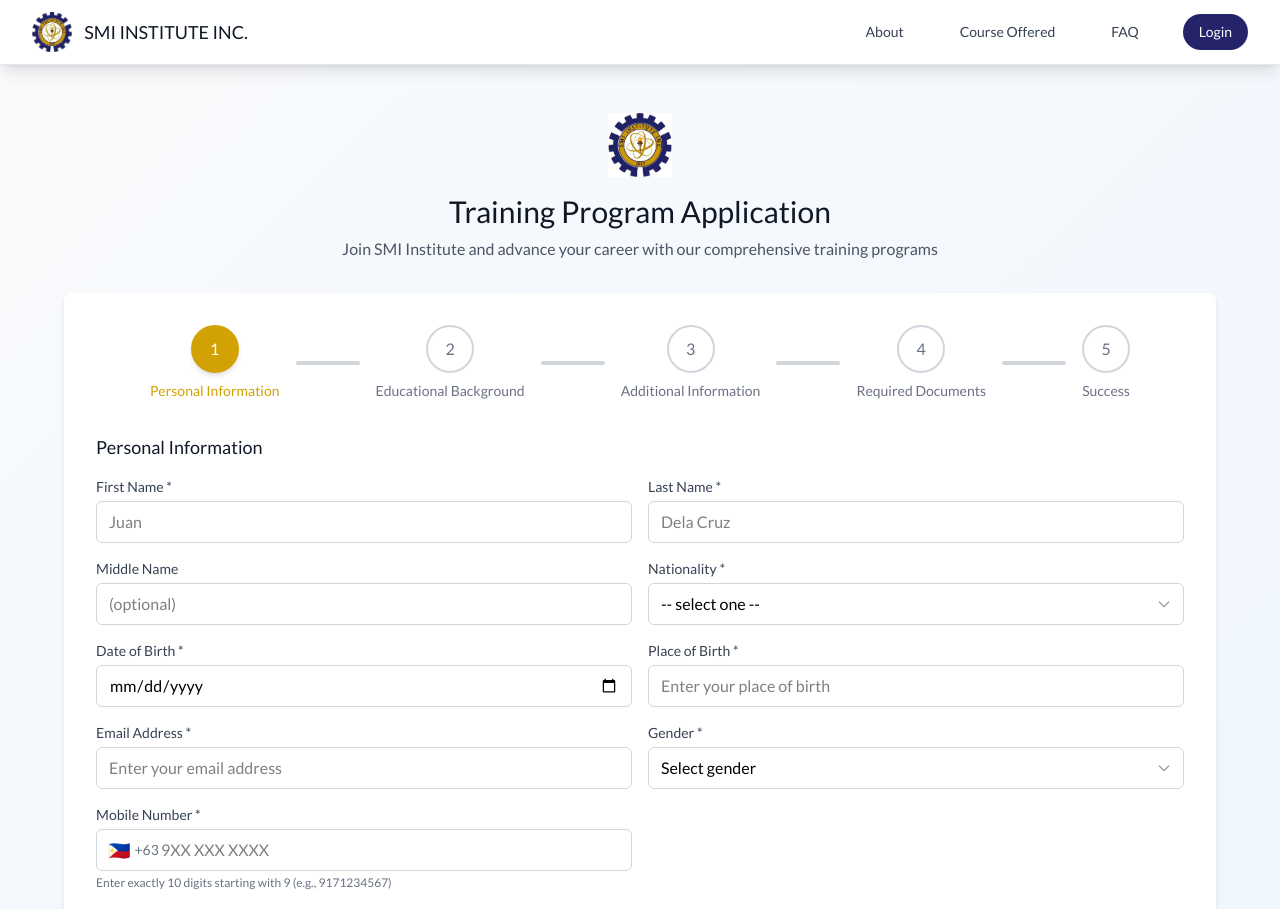
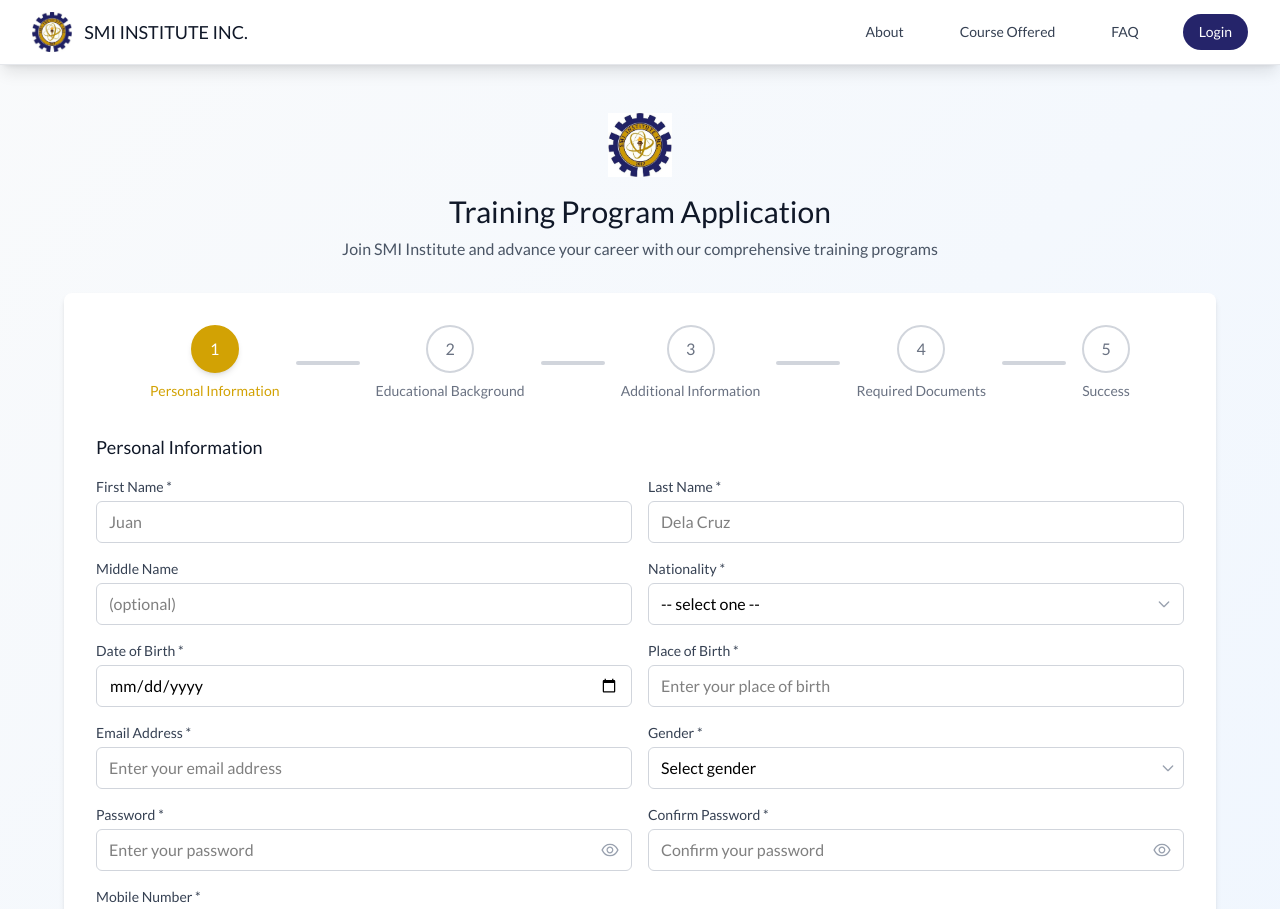
Before and after one commit to aizypena/TrackEd, a React (Vite) app in the folder tracked-frontend/: page /application in a window 1280 px wide. Shown: the top 909 px of the page. Built offline with nearby package versions, Linux system fonts and the light colour scheme.

Commit message:
application page working with upload and password

```diff
--- a/tracked-frontend/src/pages/Login.jsx
+++ b/tracked-frontend/src/pages/Login.jsx
@@ -42,7 +42,7 @@ const Login = () => {
 
     try {
       // API call to backend for authentication
-      console.log('Making API call to backend...');
+      // console.log('Making API call to backend...');
       const response = await fetch('http://localhost:8000/api/login', {
         method: 'POST',
         headers: {
--- a/tracked-frontend/src/pages/applicants/Application.jsx
+++ b/tracked-frontend/src/pages/applicants/Application.jsx
@@ -1,11 +1,14 @@
 import { useState } from 'react';
 import { Link } from 'react-router-dom';
+import { AiOutlineEye, AiOutlineEyeInvisible } from 'react-icons/ai';
 import Navbar from '../../layouts/applicants/Navbar';
 import { nationalities } from '../../utils/nationalities';
 
 const Signup = () => {
   const [currentStep, setCurrentStep] = useState(1);
   const [showConfirmModal, setShowConfirmModal] = useState(false);
+  const [showPassword, setShowPassword] = useState(false);
+  const [showConfirmPassword, setShowConfirmPassword] = useState(false);
   const [formData, setFormData] = useState({
     // Personal Information
     firstName: '',
@@ -16,6 +19,8 @@ const Signup = () => {
     address: '',
     placeOfBirth: '',
     email: '',
+    password: '',
+    confirmPassword: '',
     gender: '',
     mobileNumber: '',
 
@@ -114,6 +119,37 @@ const Signup = () => {
         ...prev,
         [name]: value && value !== 'filipino'
           ? 'This training program is currently only available for Filipino citizens.'
+          : ''
+      }));
+    } else if (name === 'password') {
+      // Handle password validation
+      setFormData(prev => ({
+        ...prev,
+        [name]: value
+      }));
+
+      // Update errors for password
+      setErrors(prev => ({
+        ...prev,
+        [name]: value && value.length < 8
+          ? 'Password must be at least 8 characters long'
+          : '',
+        confirmPassword: prev.confirmPassword && formData.confirmPassword !== value
+          ? 'Passwords do not match'
+          : ''
+      }));
+    } else if (name === 'confirmPassword') {
+      // Handle confirm password validation
+      setFormData(prev => ({
+        ...prev,
+        [name]: value
+      }));
+
+      // Update errors for confirm password
+      setErrors(prev => ({
+        ...prev,
+        [name]: value && value !== formData.password
+          ? 'Passwords do not match'
           : ''
       }));
     } else {
@@ -274,8 +310,16 @@ const Signup = () => {
 
   const canProceedToNextStep = () => {
     if (currentStep === 1) {
-      // Check if nationality is Filipino for step 1
-      return formData.nationality === 'filipino';
+      // Check required fields for step 1
+      const requiredFields = ['firstName', 'lastName', 'nationality', 'birthDate', 'address', 'placeOfBirth', 'email', 'password', 'confirmPassword', 'gender', 'mobileNumber'];
+      const hasAllRequired = requiredFields.every(field => formData[field]);
+
+      // Check if nationality is Filipino and passwords match
+      const isNationalityValid = formData.nationality === 'filipino';
+      const doPasswordsMatch = formData.password === formData.confirmPassword;
+      const isPasswordStrong = formData.password.length >= 8;
+
+      return hasAllRequired && isNationalityValid && doPasswordsMatch && isPasswordStrong;
     }
     if (currentStep === 4) {
       return formData.documents.validId && formData.documents.transcript && formData.documents.diploma && formData.documents.passportPhoto;
@@ -430,6 +474,8 @@ const Signup = () => {
             placeholder="Enter your email address"
           />
         </div>
+
+        {/* Gender */}
         <div>
           <label className="block text-sm font-medium text-gray-700 mb-1">Gender *</label>
           <div className="relative">
@@ -443,13 +489,78 @@ const Signup = () => {
               <option value="">Select gender</option>
               <option value="male">Male</option>
               <option value="female">Female</option>
+              <option value="other">Other</option>
             </select>
-            <div className="absolute inset-y-0 right-0 flex items-center pr-3 pointer-events-none">
+            <div className="absolute inset-y-0 right-0 flex items-center px-2 pointer-events-none">
               <svg className="w-4 h-4 text-gray-400" fill="none" stroke="currentColor" viewBox="0 0 24 24">
                 <path strokeLinecap="round" strokeLinejoin="round" strokeWidth="2" d="M19 9l-7 7-7-7"></path>
               </svg>
             </div>
           </div>
+        </div>
+
+        {/* Password */}
+        <div>
+          <label className="block text-sm font-medium text-gray-700 mb-1">Password *</label>
+          <div className="relative">
+            <input
+              type={showPassword ? "text" : "password"}
+              name="password"
+              required
+              value={formData.password}
+              onChange={handleChange}
+              className={`w-full px-3 py-2 pr-10 border rounded-md focus:outline-none focus:ring-2 focus:ring-blue-500 ${
+                errors.password ? 'border-red-500' : 'border-gray-300'
+              }`}
+              placeholder="Enter your password"
+            />
+            <button
+              type="button"
+              onClick={() => setShowPassword(!showPassword)}
+              className="absolute inset-y-0 right-0 pr-3 flex items-center"
+            >
+              {showPassword ? (
+                <AiOutlineEyeInvisible className="h-5 w-5 text-gray-400 hover:text-gray-600" />
+              ) : (
+                <AiOutlineEye className="h-5 w-5 text-gray-400 hover:text-gray-600" />
+              )}
+            </button>
+          </div>
+          {errors.password && (
+            <p className="mt-1 text-sm text-red-600">{errors.password}</p>
+          )}
+        </div>
+
+        {/* Confirm Password */}
+        <div>
+          <label className="block text-sm font-medium text-gray-700 mb-1">Confirm Password *</label>
+          <div className="relative">
+            <input
+              type={showConfirmPassword ? "text" : "password"}
+              name="confirmPassword"
+              required
+              value={formData.confirmPassword}
+              onChange={handleChange}
+              className={`w-full px-3 py-2 pr-10 border rounded-md focus:outline-none focus:ring-2 focus:ring-blue-500 ${
+                errors.confirmPassword ? 'border-red-500' : 'border-gray-300'
+              }`}
+              placeholder="Confirm your password"
+            />
+            <button
+              type="button"
+              onClick={() => setShowConfirmPassword(!showConfirmPassword)}
+              className="absolute inset-y-0 right-0 pr-3 flex items-center"
+            >
+              {showConfirmPassword ? (
+                <AiOutlineEyeInvisible className="h-5 w-5 text-gray-400 hover:text-gray-600" />
+              ) : (
+                <AiOutlineEye className="h-5 w-5 text-gray-400 hover:text-gray-600" />
+              )}
+            </button>
+          </div>
+          {errors.confirmPassword && (
+            <p className="mt-1 text-sm text-red-600">{errors.confirmPassword}</p>
+          )}
         </div>
         <div>
           <label className="block text-sm font-medium text-gray-700 mb-1">Mobile Number *</label>
```
Also changed, not shown: 1 other file (tests, documents, lock files or other folders).
